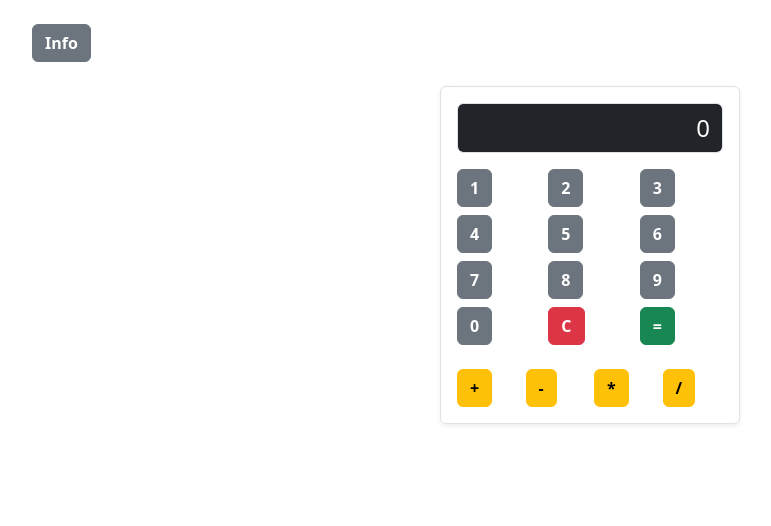
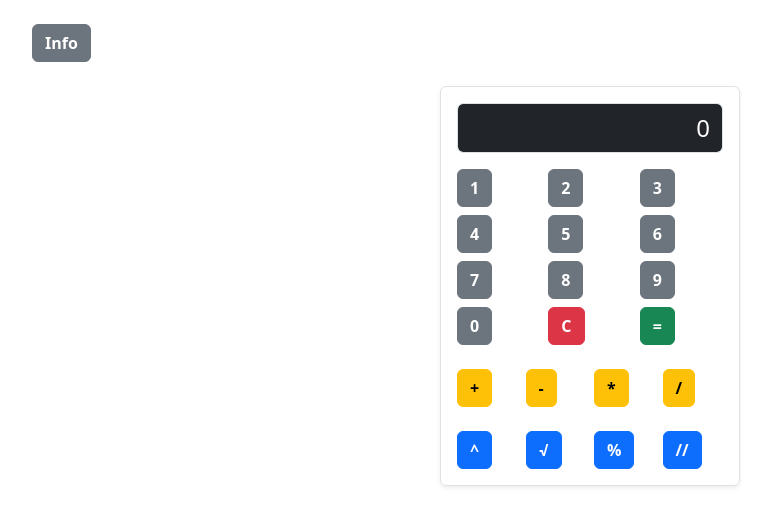
Before and after one commit to GrahamMJohnson/react-calculate, a React (Vite) app: page / in a window 1280 px wide. Shown: the top 526 px of the page, without its empty margins (50-821 px from the left). Built offline with nearby package versions, Linux system fonts and the light colour scheme.

Commit message:
Added power, square root, modulo, integer division

```diff
--- a/src/components/Calculator.tsx
+++ b/src/components/Calculator.tsx
@@ -33,6 +33,14 @@ const Calculator = () => {
       setCurrentInput("");
       setOperation(op);
       setEvaluated(false);
+    } else if (op === "√") { //Special case for square root, just takes one number
+      const result = Math.sqrt(parseFloat(currentInput));
+      setExpression(`√(${currentInput}) = ${result}`);
+      setCurrentInput(result.toString());
+      setPreviousInput(null);
+      setOperation(null);
+      setEvaluated(true);
+      return;
     } else {
       //normal
       if (currentInput === "") return;
@@ -52,16 +60,25 @@ const Calculator = () => {
 
     switch (operation) {
       case "+":
-        result = prev + current;
+        result = prev + current; //Addition
         break;
       case "-":
-        result = prev - current;
+        result = prev - current; //Subtraction
         break;
       case "*":
-        result = prev * current;
+        result = prev * current; //Multiplication
         break;
       case "/":
-        result = prev / current;
+        result = prev / current; //Division
+        break;
+      case "^":
+        result = Math.pow(prev, current); //Power
+        break;
+      case "%":
+        result = prev % current; //Modulo
+        break;
+      case "//":
+        result = Math.floor(prev / current); //Integer division
         break;
       default:
         return;
--- a/src/components/Keypad.tsx
+++ b/src/components/Keypad.tsx
@@ -69,7 +69,6 @@ const Keypad = ({
         </div>
       </div>
       <div className="row g-2 mt-2">
-        {" "}
         {/* +, -, * and / operator buttons */}
         <div className="col-3">
           <Button
@@ -100,6 +99,37 @@ const Keypad = ({
           />
         </div>
       </div>
+      <div className="row g-2 mt-2">
+        {/* ^, √, % and // operator buttons */}
+        <div className="col-3">
+          <Button
+            label="^"
+            onClick={() => onOperationClick("^")}
+            variant="primary"
+          />
+        </div>
+        <div className="col-3">
+          <Button
+            label="√"
+            onClick={() => onOperationClick("√")}
+            variant="primary"
+          />
+        </div>
+        <div className="col-3">
+          <Button
+            label="%"
+            onClick={() => onOperationClick("%")}
+            variant="primary"
+          />
+        </div>
+        <div className="col-3">
+          <Button
+            label="//"
+            onClick={() => onOperationClick("//")}
+            variant="primary"
+          />
+        </div>
+      </div>
     </div>
   );
 };
```
